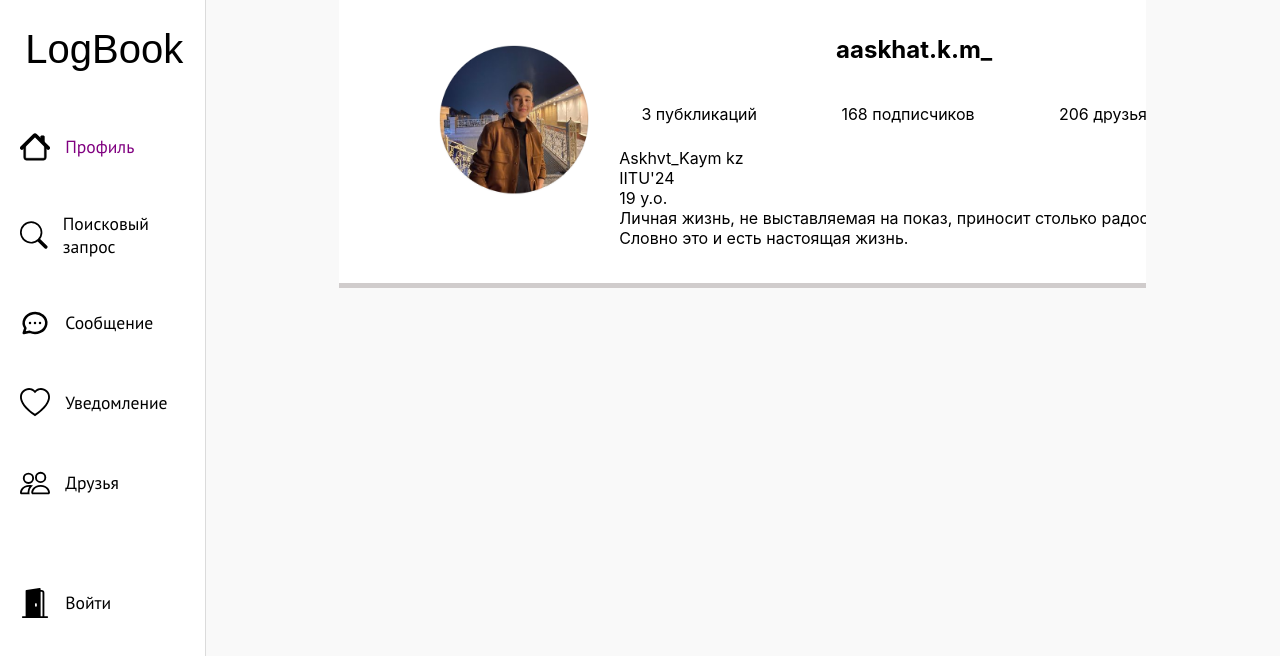
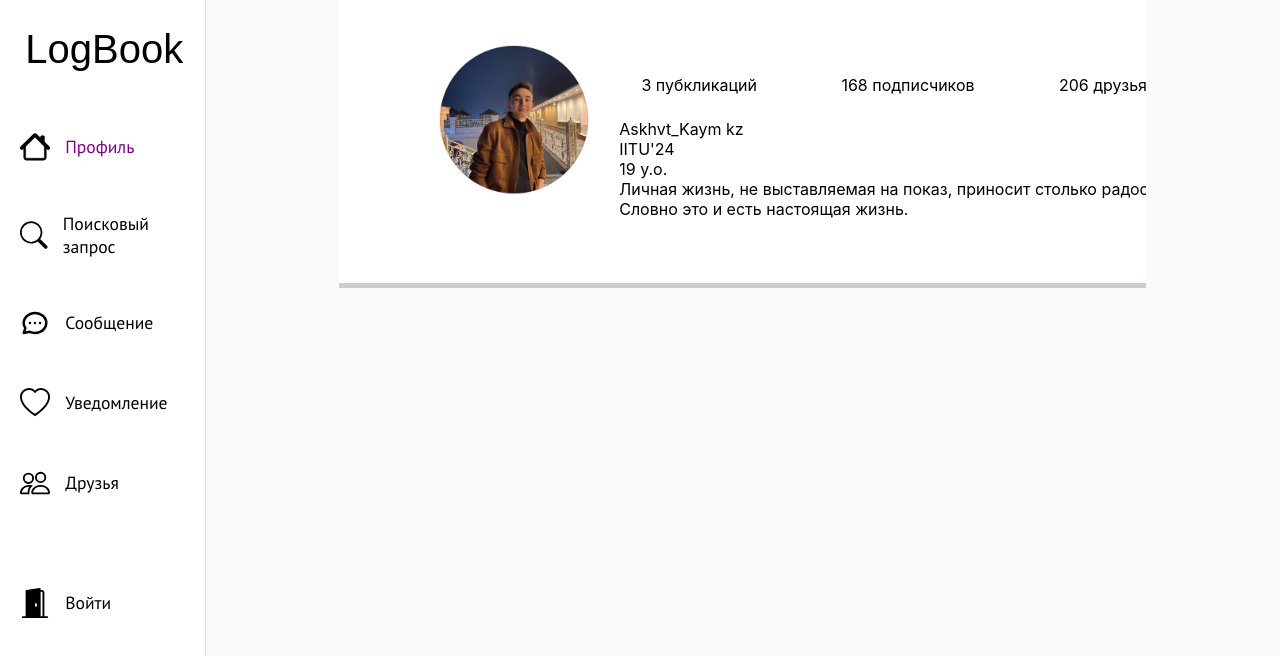
Before and after one commit to tokenoff03/LogBook_redux, a React (Create React App) app: page / in a window 1280 px wide. Shown: the top 656 px of the page. Built offline with nearby package versions, Linux system fonts and the light colour scheme; a web font is replaced by a local one.

Commit message:
Profile added

```diff
--- a/src/App.js
+++ b/src/App.js
@@ -6,6 +6,7 @@ import RegSignIn from './components/RegSignIn/RegSignIn'
 import RegSignUp from "./components/RegSignUp/RegSignUp";
 import Dialogs from './components/Dialogs/Dialogs';
 import {Context} from "./context"
+import { useState } from 'react';
 function App() {
   let usersDialog = [
     {id: 1, name: "Адиль Токен"},
@@ -21,9 +22,12 @@ function App() {
   ]
 
   let users =[];
+  let currentUser = [];
+
+
   return (
     <BrowserRouter >
-      <Context.Provider value={{usersDialog, users}}>
+      <Context.Provider value={{usersDialog, users, currentUser}}>
         <div className="App">
           <Nav/>
           <div className='body'>
--- a/src/components/Profile/Profile.jsx
+++ b/src/components/Profile/Profile.jsx
@@ -1,20 +1,27 @@
 import ps from "./Profile.module.css";
+import { Context } from "../../context";
+import { useContext } from "react";
 
 function Profile() {
+  const { usersDialog, users, currentUser } = useContext(Context);
   return (
     <div className={ps.Profile}>
       <div className={ps.container}>
         <div className={ps.header}>
           <div className={ps.headerLeft}>
-                    <img className={ps.headerLeftLogo} width={150} height={150} src="/img/logo.png"/>
+            <img
+              className={ps.headerLeftLogo}
+              width={150}
+              height={150}
+              src="/img/logo.png"
+            />
           </div>
           <div className={ps.headerRight}>
             <div className={ps.ProfileName}>
-                        <h2>aaskhat.k.m_</h2>
+              <h2>{currentUser.login}</h2>
 
               {/*<a className={ps.ProfileEdit}>Редактировать профиль</a>*/}
               {/*<img className={ps.ProfileSetting} width={24} height={24} src="/img/settings.png"/>*/}
-
             </div>
 
             <ul className={ps.ProfileFriends}>
@@ -31,13 +38,14 @@ function Profile() {
 
             <div className={ps.ProfileInformation}>
               <span>Askhvt_Kaym kz</span>
-                        <br/>
+              <br />
               <div>
                 IITU'24
-                            <br/>
+                <br />
                 19 y.o.
-                            <br/>
-                            Личная жизнь, не выставляемая на показ, приносит столько радости. Словно это и есть настоящая жизнь.
+                <br />
+                Личная жизнь, не выставляемая на показ, приносит столько
+                радости. Словно это и есть настоящая жизнь.
               </div>
             </div>
           </div>
--- a/src/components/RegSignIn/RegSignIn.jsx
+++ b/src/components/RegSignIn/RegSignIn.jsx
@@ -1,12 +1,11 @@
 import rs from "./RegSignIn.module.css";
 import ns from "../Nav/Nav.module.css";
-import { NavLink, useNavigate } from "react-router-dom";
+import { NavLink } from "react-router-dom";
 import React, { useState, useContext } from "react";
 import { Context } from "./../../context";
 
 function RegSignIn() {
-  const { usersDialog, users } = useContext(Context);
-  const navigate = useNavigate();
+  const { usersDialog, users, currentUser } = useContext(Context);
   const [password, setPassword] = useState();
   const [login, setLogin] = useState();
 
@@ -25,10 +24,11 @@ function RegSignIn() {
   const clickButton = () => {
     if (users.length != 0) {
       if (checkUser(users, login, password)) {
-        navigate("/");
+        currentUser.login = login;
+        currentUser.password = password;
         alert("Welcome " + login);
       } else alert("Incorrect password or User does not exist");
-    } else alert("User does not exist");
+    } else alert("Incorrect password or User does not exist");
   };
 
   return (
@@ -49,10 +49,11 @@ function RegSignIn() {
           />
         </div>
 
-        <button className={rs.signInButton} onClick={clickButton}>
-          Войти
-        </button>
-
+        <NavLink to="/">
+          <button className={rs.signInButton} onClick={clickButton}>
+            Войти
+          </button>
+        </NavLink>
         <div className={rs.helpButtons}>
           <span>Забыли пароль?</span>
         </div>
```
Lines whose indentation alone changed are shown as unchanged.
